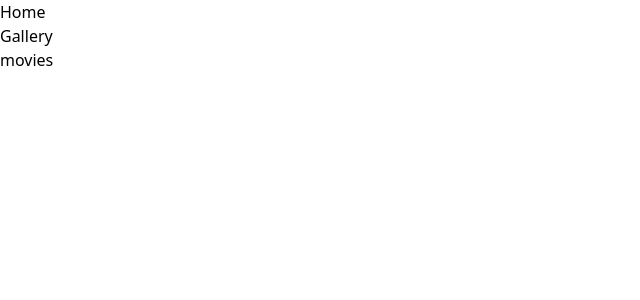
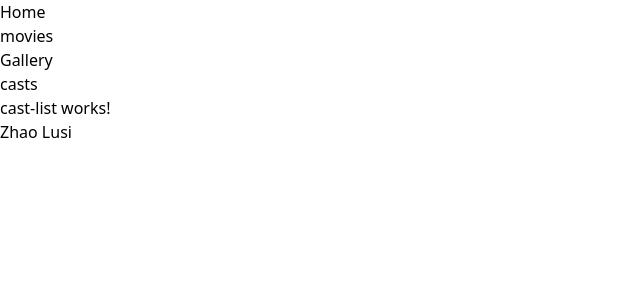
Before and after one commit to yanmoenaing118/angular-module, an Angular app: page /casts in a window 1280 px wide. Before the commit this address led to /. Shown: the top 300 px of the page, without its empty margins (0-640 px from the left). Built offline with nearby package versions, Linux system fonts and the light colour scheme.

Commit message:
casts module added

```diff
--- a/src/app/app.component.html
+++ b/src/app/app.component.html
@@ -5,14 +5,18 @@
                 <a routerLink="/">Home</a>
             </li>
 
-
             <li class="ml-auto">
+                <a class="bg-slate-800 text-slate-50 px-3 py-2 shadow-sm rounded" routerLink="movies">movies</a>
+                </li>
+                <li>
                 <a class="bg-slate-800 text-slate-50 px-3 py-2 shadow-sm rounded" routerLink="gallery">Gallery</a>
             </li>
 
             <li>
-                <a class="bg-slate-800 text-slate-50 px-3 py-2 shadow-sm rounded" routerLink="movies">movies</a>
+                <a class="bg-slate-800 text-slate-50 px-3 py-2 shadow-sm rounded" routerLink="casts">casts</a>
             </li>
+
+
 
         </ul>
     </nav>
--- a/src/app/app.module.ts
+++ b/src/app/app.module.ts
@@ -2,13 +2,12 @@ import { NgModule } from '@angular/core';
 import { BrowserModule } from '@angular/platform-browser';
 
 import { AppComponent } from './app.component';
-import { GalleryListComponent } from './gallery/gallery-list/gallery-list.component';
-import { GalleryDetailComponent } from './gallery/gallery-detail/gallery-detail.component';
 import { RouterModule } from '@angular/router';
 import { AppRoutingModule } from './app-routing.module';
 import { HomeComponent } from './home/home.component';
 import { MoviesModule } from './movies/movies.module';
 import { GalleryModule } from './gallery/gallery.module';
+import { CastsModule } from './casts/casts.module';
 
 
 @NgModule({
@@ -19,6 +18,7 @@ import { GalleryModule } from './gallery/gallery.module';
     AppRoutingModule,
     MoviesModule,
     GalleryModule,
+    CastsModule
   ],
   exports: [],
   providers: [],
--- /dev/null
+++ b/src/app/casts/cast-detail/cast-detail.component.html
@@ -0,0 +1 @@
+<p>cast-detail works!</p>
--- /dev/null
+++ b/src/app/casts/cast-detail/cast-detail.component.ts
@@ -0,0 +1,15 @@
+import { Component, OnInit } from '@angular/core';
+
+@Component({
+  selector: 'app-cast-detail',
+  templateUrl: './cast-detail.component.html',
+  styleUrls: ['./cast-detail.component.css']
+})
+export class CastDetailComponent implements OnInit {
+
+  constructor() { }
+
+  ngOnInit(): void {
+  }
+
+}
--- /dev/null
+++ b/src/app/casts/cast-list/cast-list.component.html
@@ -0,0 +1,2 @@
+<p>cast-list works!</p>
+<a routerLink="zhao-lusi">Zhao Lusi</a>
--- /dev/null
+++ b/src/app/casts/cast-list/cast-list.component.ts
@@ -0,0 +1,15 @@
+import { Component, OnInit } from '@angular/core';
+
+@Component({
+  selector: 'app-cast-list',
+  templateUrl: './cast-list.component.html',
+  styleUrls: ['./cast-list.component.css']
+})
+export class CastListComponent implements OnInit {
+
+  constructor() { }
+
+  ngOnInit(): void {
+  }
+
+}
```
Also changed, not shown: src/app/casts/casts-routing.module.ts (added, +21 -0 lines), src/app/casts/casts.module.ts (added, +19 -0 lines), src/app/casts/cast-detail/cast-detail.component.css (added), src/app/casts/cast-list/cast-list.component.css (added), 2 other files (tests, documents, lock files or other folders).
